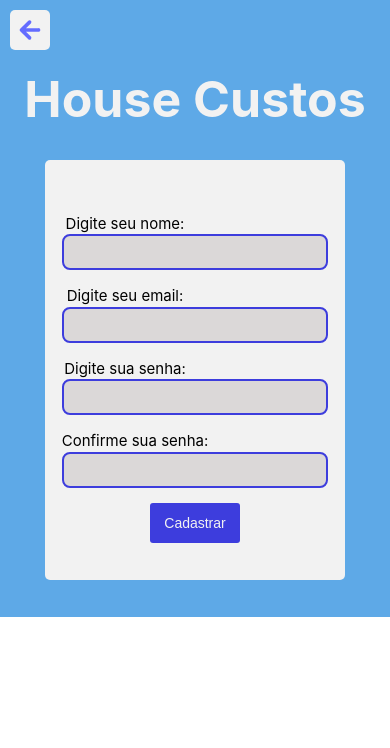
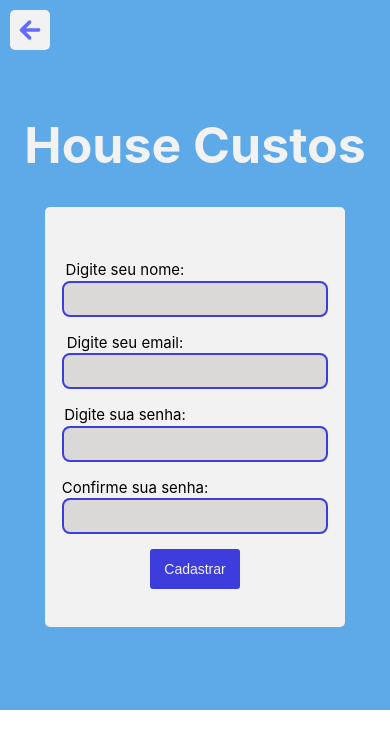
Before and after one commit to DouglasGsilva/House-Custos-Site, a React (Vite) app in the folder HouseCustos/: page /cadastro in a window 390 px wide. Shown: the top 748 px of the page. Built offline with nearby package versions, Linux system fonts and the light colour scheme.

Commit message:
mobile first 360px

```diff
--- a/HouseCustos/src/Components/layout_Cadastro/Form/style.js
+++ b/HouseCustos/src/Components/layout_Cadastro/Form/style.js
@@ -9,8 +9,8 @@ export const MainContainer = styled.div`
   flex-direction: column;
   align-items: center;
   margin: auto;
-  @media (min-width: 425px) {
-    height: 1200px;
+  @media (min-width: 360px) {
+    height: 710px;
   }
 
   @media (min-width: 768px) {
@@ -43,6 +43,9 @@ export const Logo = styled.h1`
   color: #f2f2f2;
   text-align: center;
   margin-top: 60px;
+
+  @media (min-width: 360px) {
+  }
 `;
 
 export const FormCad = styled.form`
```
